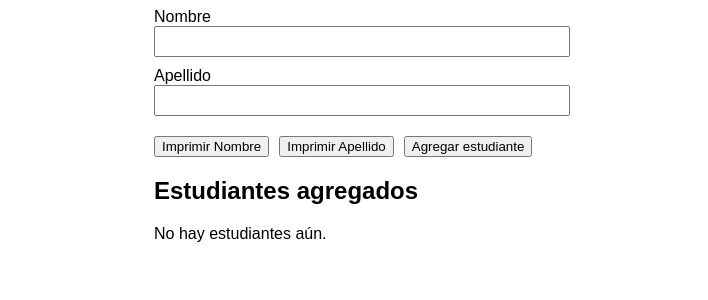
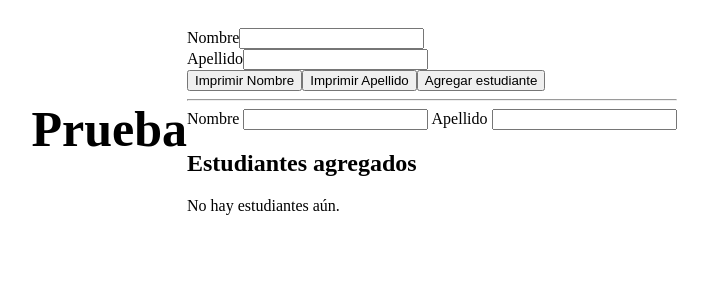
Before and after one commit to JordyChamba/pw_vue_u2_jc, a Vue app: page / in a window 1280 px wide. Shown: the top 300 px of the page, without its empty margins (286-994 px from the left). Built offline with nearby package versions, Linux system fonts and the light colour scheme.

Commit message:
ManejoEventos

```diff
--- a/src/components/Directivas.vue
+++ b/src/components/Directivas.vue
@@ -14,6 +14,14 @@
             <button @click="imprimirNombre()">Imprimir Nombre</button>
             <button @click="imprimirApellido()">Imprimir Apellido</button>
             <button @click="agregarEstudiante()">Agregar estudiante</button>
+        </div>
+
+        <hr />
+        <div>
+            <label for="nombre1"> Nombre </label>
+            <input id="nombre1" type="text" v-model="nombre1">
+            <label for="apellido1"> Apellido </label>
+            <input v-on:keypress.enter="agregarEstudiante1" id="apellido1" type="text" v-model="apellido1" />
         </div>
 
         <p v-if="mensaje" class="mensaje">{{ mensaje }}</p>
@@ -54,6 +62,8 @@
         return {
             nombre: "",
             apellido: "",
+            nombre1: "",
+            apellido1: "",
             arreglo: [],
             mensaje: "",
         };
@@ -94,6 +104,25 @@
             this.mostrarMensaje("Estudiante agregado correctamente!");
         },
 
+        agregarEstudiante1() {
+            if (!this.nombre1.trim() || !this.apellido1.trim()) {
+                this.mostrarMensaje("Debes completar ambos campos.");
+                return;
+            }
+
+            const estu = {
+                nombre: this.nombre1.trim(),
+                apellido: this.apellido1.trim(),
+            };
+
+            console.log("Se agrega estudiante", estu);
+
+            this.arreglo.push(estu);
+            this.nombre1 = "";
+            this.apellido1 = "";
+            this.mostrarMensaje("Estudiante agregado correctamente!");
+        },
+
         limpiarFormulario() {
             this.nombre = "";
             this.apellido = "";
@@ -103,7 +132,7 @@
 </script>
 
 <style scoped>
-.form-container {
+/*.form-container {
     max-width: 400px;
     margin: auto;
     font-family: sans-serif;
@@ -116,16 +145,16 @@
 input {
     width: 100%;
     padding: 6px;
-}
+}*/
 
-.buttons button {
+/*.buttons button {
     margin-right: 10px;
     margin-top: 10px;
-}
+}*/
 
-.mensaje {
+/*.mensaje {
     margin-top: 10px;
     font-weight: bold;
     color: red;
-}
+}*/
 </style>
--- a/src/views/DirectivasView.vue
+++ b/src/views/DirectivasView.vue
@@ -1,5 +1,8 @@
 <template>
-    <Directivas />
+    <div class="view-container">
+        <h2>Prueba</h2>
+        <Directivas />
+    </div>
 </template>
 
 <script>
@@ -11,4 +14,15 @@
 };
 </script>
 
-<style></style>
+<style scoped>
+.view-container {
+    display: flex;
+    justify-content: center;
+    align-items: center;
+    padding: 20px;
+}
+
+h2 {
+    font-size: 50px;
+}
+</style>
```
